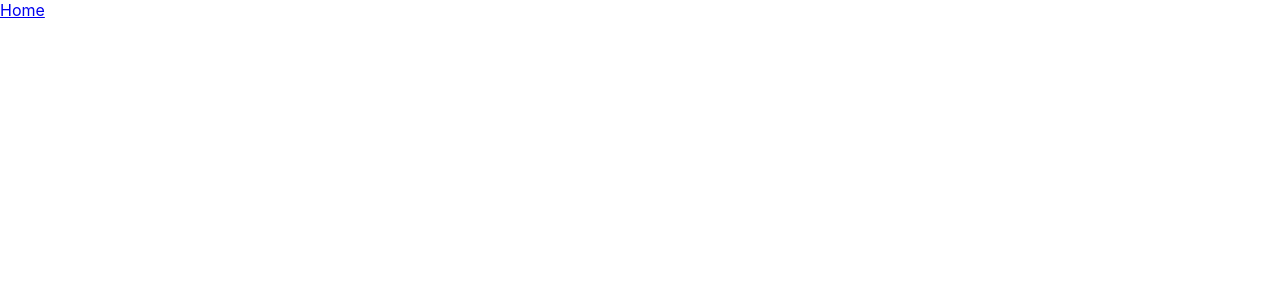
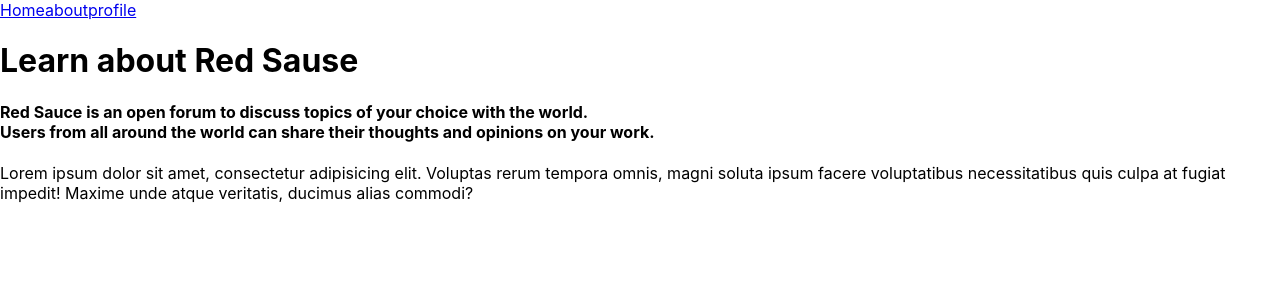
Before and after one commit to alirizvi061/red_sauce, a React (Create React App) app: page /about in a window 1280 px wide. Before the commit this address had no page. Shown: the top 300 px of the page. Built offline with nearby package versions, Linux system fonts and the light colour scheme.

Commit message:
Created About and Profile page, Created about page navigation and some lorum ipsum text

```diff
--- a/src/App.js
+++ b/src/App.js
@@ -1,7 +1,8 @@
 import React from 'react';
 import { BrowserRouter as Router, Route, Routes } from 'react-router-dom';
+import About from './components/About';
+import Navigation from './components/Navigation';
 import Home from './components/Home';
-import Navigation from './components/Navigation';
 
 function App(){
 	return(
@@ -10,8 +11,10 @@ function App(){
 				<div>
 					<Routes>
 						<Route exact path="/home" element={<Home/>}  />
+						<Route exact path="/about" element={<About/>} />
 					</Routes>
 				</div>
+
 		</Router>
 	)
 }
--- /dev/null
+++ b/src/components/About.jsx
@@ -0,0 +1,15 @@
+import React from 'react';
+
+function About() {
+    return (
+        <div>
+            <h1>Learn about Red Sause</h1>
+            <h4>Red Sauce is an open forum to discuss topics of your choice with the world.<br />
+                Users from all around the world can share their thoughts and opinions on your work.
+            </h4>
+            <p>Lorem ipsum dolor sit amet, consectetur adipisicing elit. Voluptas rerum tempora omnis, magni soluta ipsum facere voluptatibus necessitatibus quis culpa at fugiat impedit! Maxime unde atque veritatis, ducimus alias commodi?</p>
+        </div>
+    );
+}
+
+export default About;
--- a/src/components/Navigation.jsx
+++ b/src/components/Navigation.jsx
@@ -5,6 +5,8 @@ function Navigation() {
     return (
         <div>
             <a href="/home">Home</a>
+            <a href="/about">about</a>
+            <a href="/profile">profile</a>
         </div>
     )
 }
```
Also changed, not shown: src/components/Profile.jsx (added).
